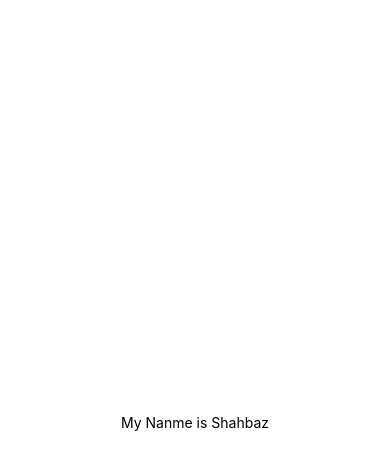
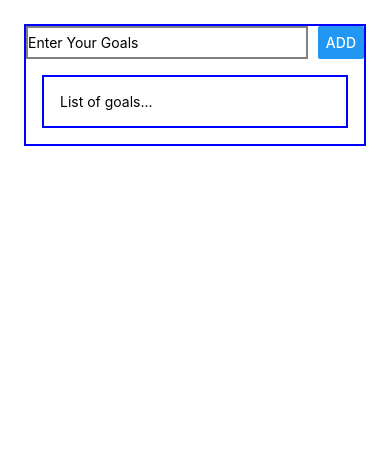
Before and after one commit to shahbaz4783/EZLists, a React Native app: screen / in a window 390 px wide. Shown: the top 470 px of the page. Built offline with nearby package versions, Linux system fonts and the light colour scheme.

Commit message:
basic style of app

```diff
--- a/App.js
+++ b/App.js
@@ -1,20 +1,40 @@
-import { StatusBar } from 'expo-status-bar';
-import { StyleSheet, Text, View } from 'react-native';
+import { StyleSheet, Text, View, Button, TextInput } from 'react-native';
 
 export default function App() {
-  return (
+	return (
 		<View style={styles.container}>
-			<Text>My Nanme is Shahbaz</Text>
-			<StatusBar style='auto' />
+			<View style={styles.inputContainer}>
+				<TextInput style={styles.input} placeholder='Enter Your Goals' />
+				<Button title='Add' />
+			</View>
+      <View>
+			<Text style={styles.textContent}>List of goals...</Text>
+      </View>
 		</View>
 	);
 }
 
 const styles = StyleSheet.create({
-  container: {
+	container: {
+		margin: 24,
+		borderWidth: 2,
+		borderColor: 'blue',
+	},
+	inputContainer: {
+		flexDirection: 'row',
+    justifyContent: 'space-between',
+    gap: 10,
+	},
+  input: {
     flex: 1,
-    backgroundColor: '#fff',
-    alignItems: 'center',
-    justifyContent: 'center',
+    borderWidth: 2,
+    borderColor: 'grey'
   },
+
+	textContent: {
+		borderWidth: 2,
+		borderColor: 'blue',
+		padding: 16,
+		margin: 16,
+	},
 });
```
